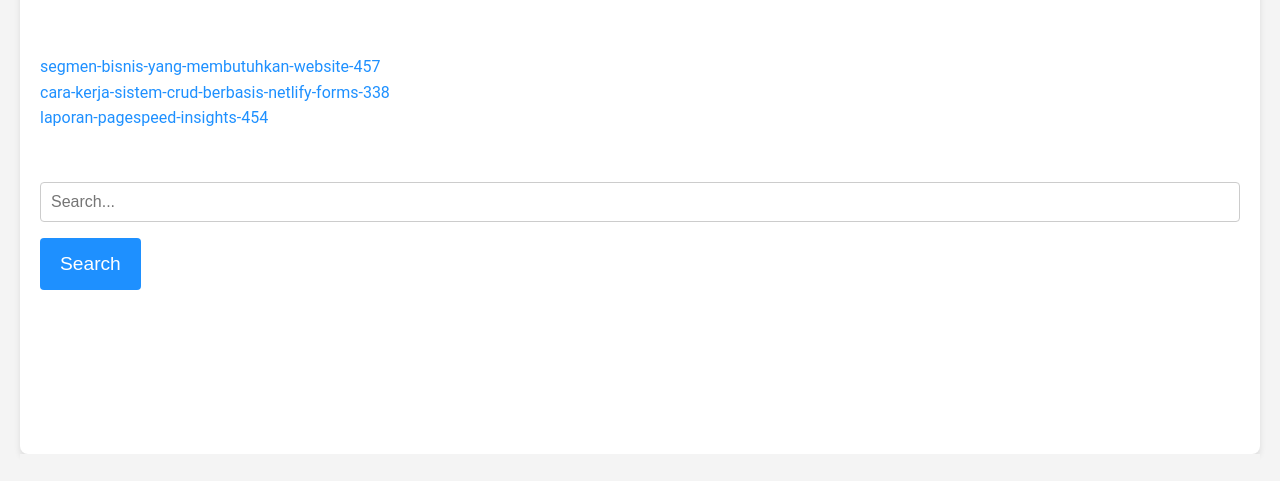
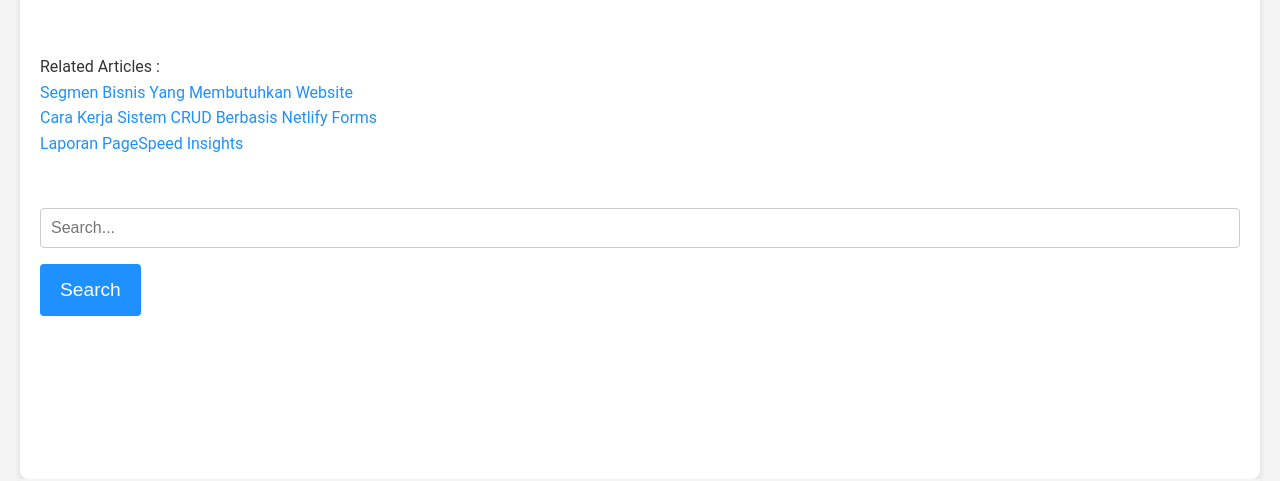
Before and after one commit to roywikan/postnetlify, a website: page static/hosting-html-static-secara-gratis-di-google-cloud-841.html in a window 1280 px wide. Shown: the part 7900-8381 px from the top of the page. Drawn offline with Linux system fonts and the light colour scheme.

Commit message:
Create/Update hosting-html-static-secara-gratis-di-google-cloud-841.html

```diff
--- a/static/hosting-html-static-secara-gratis-di-google-cloud-841.html
+++ b/static/hosting-html-static-secara-gratis-di-google-cloud-841.html
@@ -217,8 +217,8 @@
 
         </div><!-- class post-body ditutup -->
 
-        <div id="relatedPostBody" class="relatedPostBody">
-          <a href="/segmen-bisnis-yang-membutuhkan-website-457">segmen-bisnis-yang-membutuhkan-website-457</a><br><a href="/cara-kerja-sistem-crud-berbasis-netlify-forms-338">cara-kerja-sistem-crud-berbasis-netlify-forms-338</a><br><a href="/laporan-pagespeed-insights-454">laporan-pagespeed-insights-454</a> <!-- diubah -->
+        <div id="relatedPostBody" class="relatedPostBody">Related Articles :<br>
+          <a href="/static/segmen-bisnis-yang-membutuhkan-website-457">Segmen Bisnis Yang Membutuhkan Website</a><br><a href="/static/cara-kerja-sistem-crud-berbasis-netlify-forms-338">Cara Kerja Sistem CRUD Berbasis Netlify Forms</a><br><a href="/static/laporan-pagespeed-insights-454">Laporan PageSpeed Insights </a> <!-- diubah -->
         </div>
           <!-- start of  Comment Section -->
             <br><br>
```
